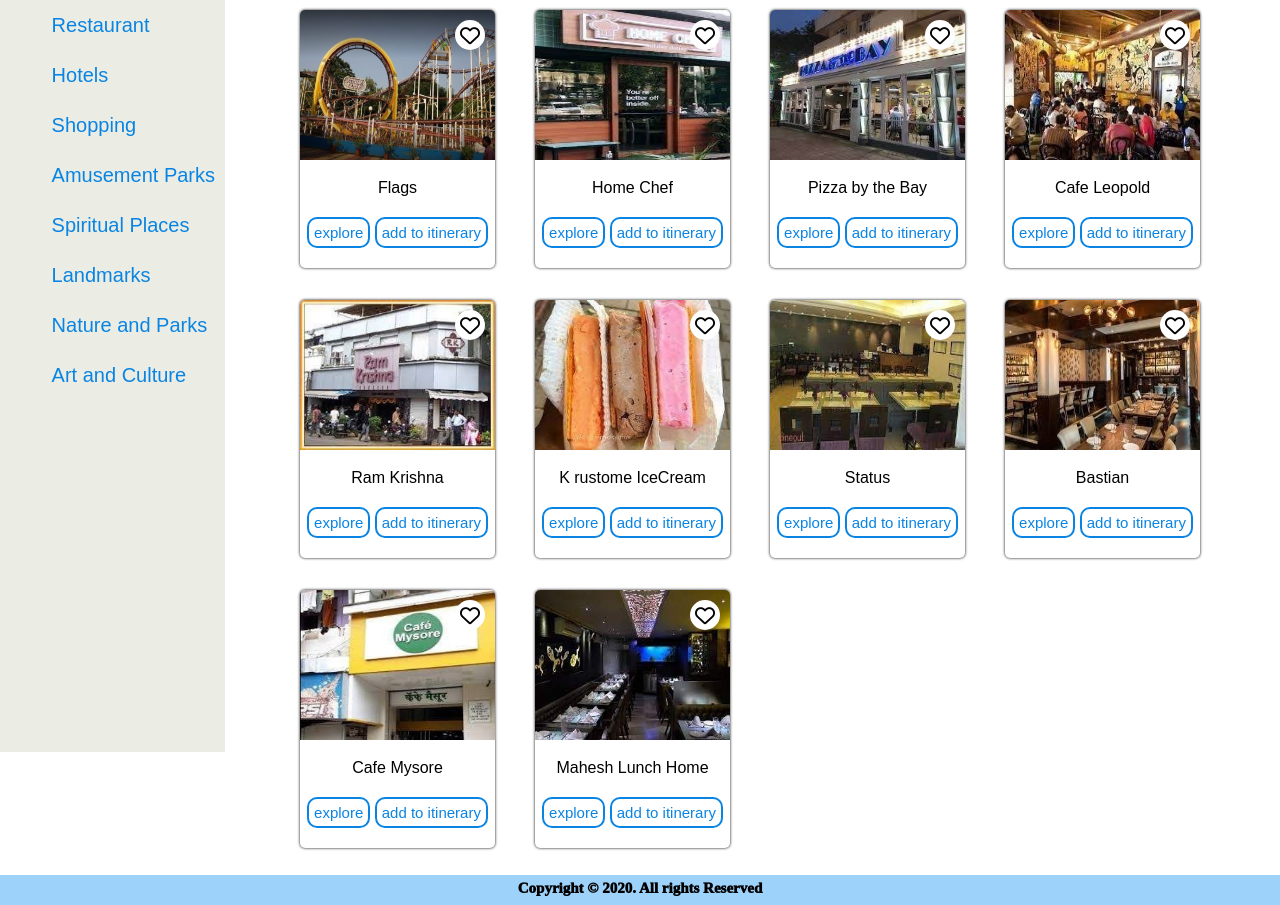
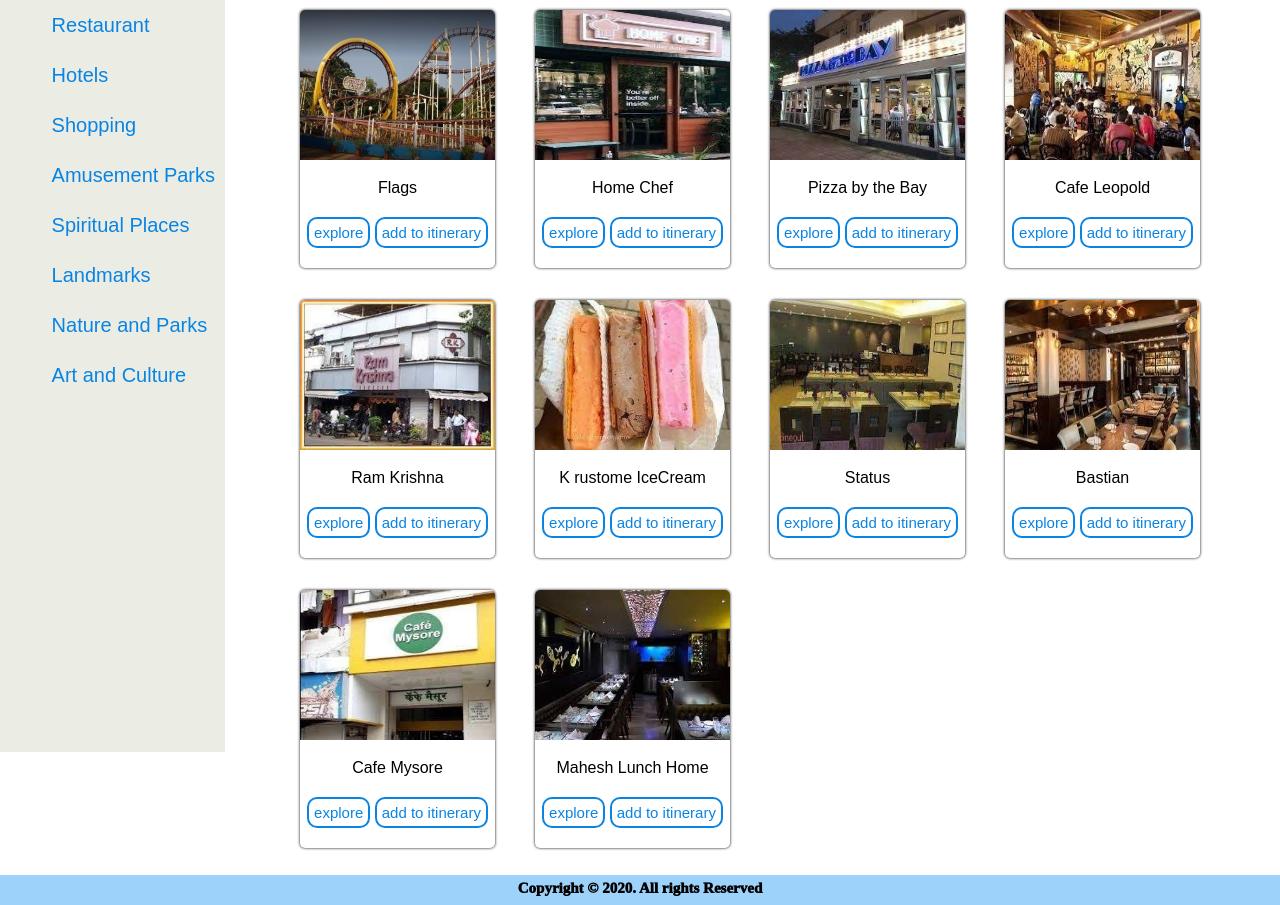
Before and after one commit to mihikagaonkar/MPR--Tour-It, a Django app: page /tourit/list/1/ in a window 1280 px wide. Shown: the part 55-960 px from the top of the page. Run offline with Django 3.2, Linux system fonts and the light colour scheme; a user stored in the database is signed in; data comes from the database, SQL or seed files in the repository; some libraries are stand-ins or nearby versions.

Commit message:
Remove heart

```diff
--- a/django/mysite/tourit/templates/tourit/list.html
+++ b/django/mysite/tourit/templates/tourit/list.html
@@ -27,7 +27,7 @@
         {% for placetype in places %}
         <div class="card">
             <div class="image"><img src="{{ placetype.pic.url}}"alt=""></div>
-            <button class="heart"><i class="far fa-heart"></i></button>
+
             <div class="name"></div>
             <div class="location">{{placetype.name}}</div>
             <button class="explore"><a href="{% url 'tourit:detail' placetype.id %}"> explore </a></button>
```
